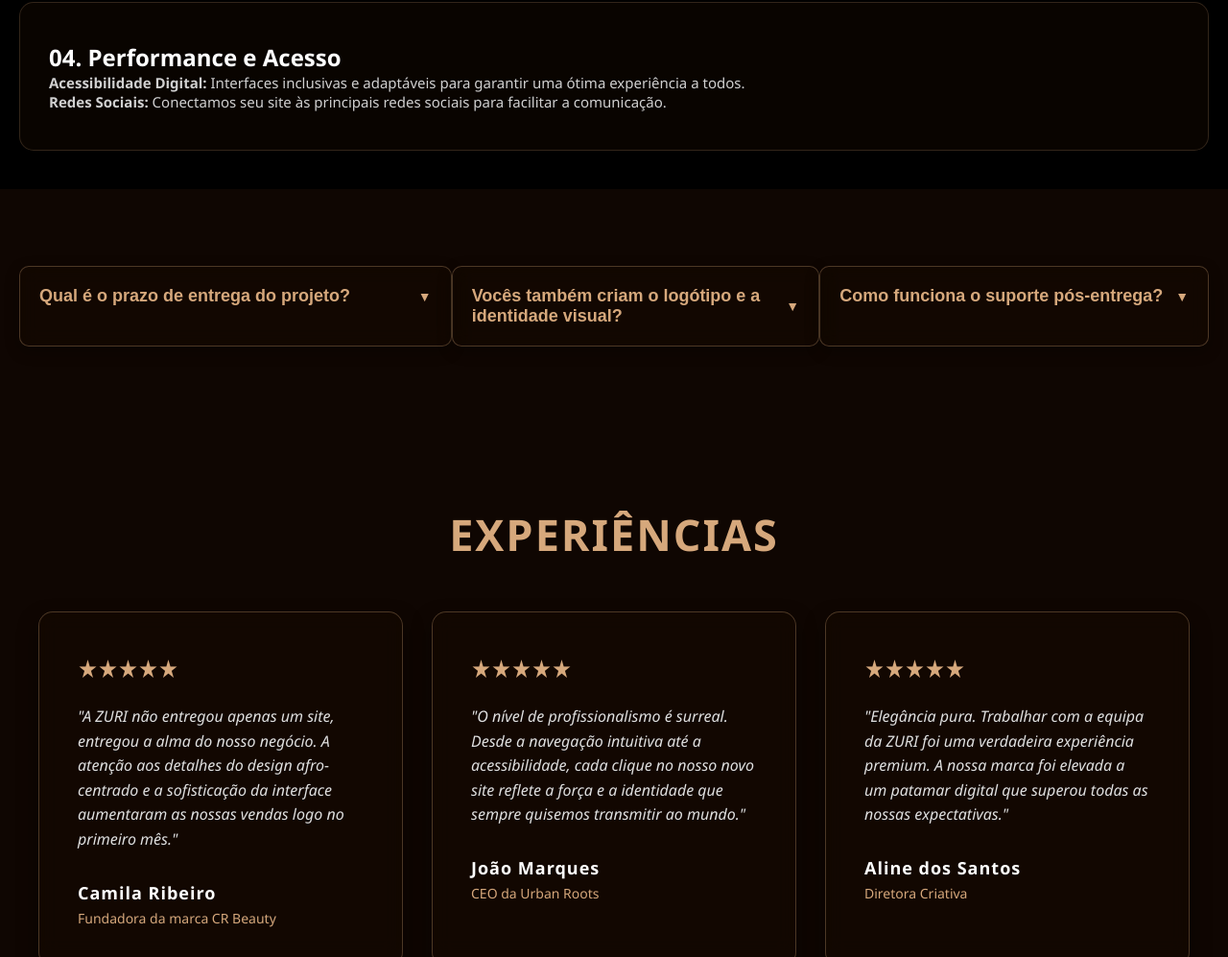
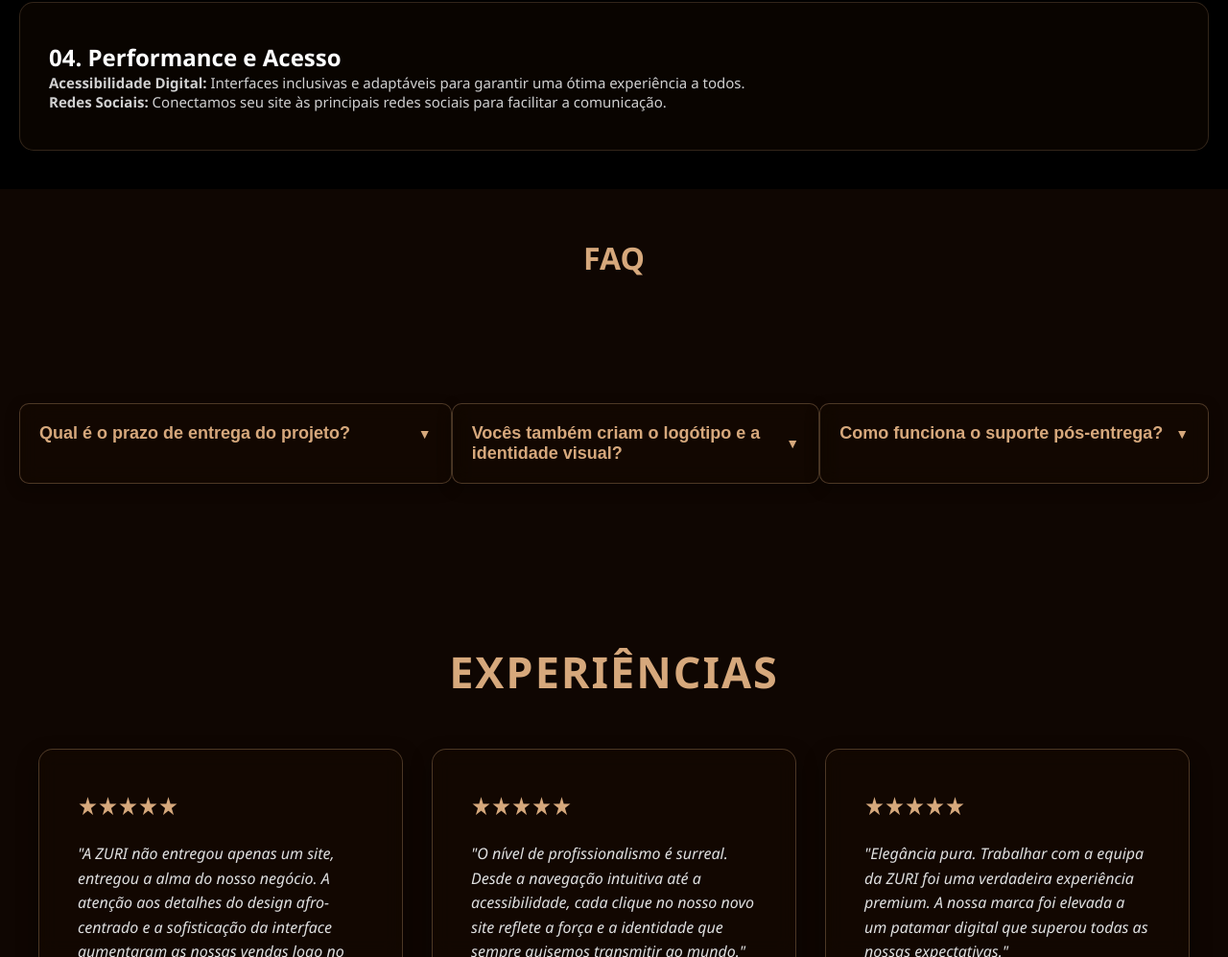
Before and after one commit to mathsilva07/projetofinal, a plain HTML site: page index.html in a window 1280 px wide. Shown: the part 4197-5194 px from the top of the page at 96% size. Drawn offline with Linux system fonts and the light colour scheme.

Commit message:
algumaspequenasalteracoes

```diff
--- a/CSS/zuri.css
+++ b/CSS/zuri.css
@@ -212,6 +212,7 @@ body::after {
 
     animation: zoomCinematografico 10s infinite alternate ease-in-out;
 }
+
 /* Ajuste dos botões para o novo tamanho do carrossel */
 .carrossel button {
     background: rgba(0, 0, 0, 0.3);
@@ -789,6 +790,15 @@ a:hover {
     filter: brightness(0) invert(1);
 }
 
+
+.faq-titulo {
+    font-family: 'Segoe UI', Tahoma, Geneva, Verdana, sans-serif;
+    text-align: center;
+    padding: 50px;
+    margin: auto;
+    color: rgb(214, 168, 124);
+}
+
 .faq-secao {
     padding: 80px 20px;
     display: flex;
--- a/index.html
+++ b/index.html
@@ -215,8 +215,13 @@
 
     </section>
 
+
+            <h1 class="faq-titulo">FAQ</h1>
+
     <section class="faq-secao" id="FAQ">
+
         <div class="faq-item">
+
             <button class="faq-pergunta">
                 Qual é o prazo de entrega do projeto?
                 <span class="seta">&#9660;</span>
```
